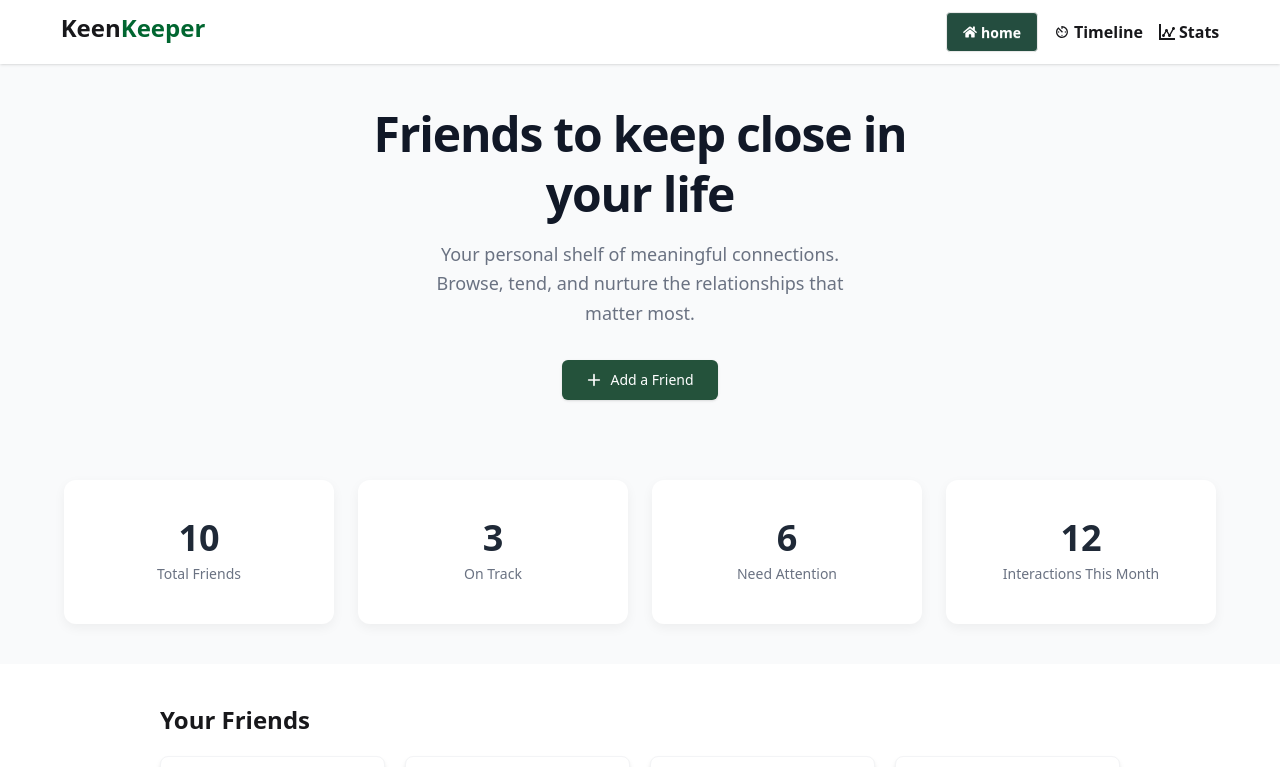
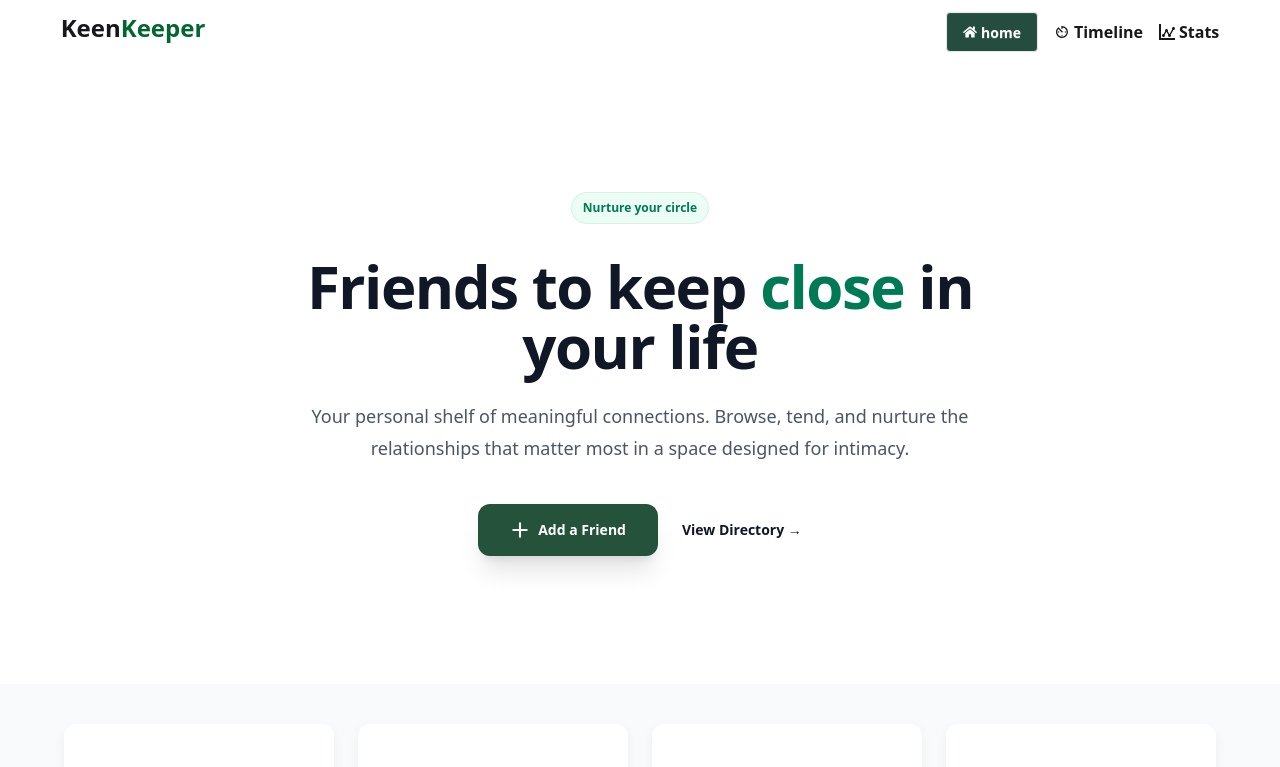
Before and after one commit to noorispeace1/keen-keeper, a Next.js app: page / in a window 1280 px wide. Shown: the top 767 px of the page. Built offline with nearby package versions, Linux system fonts and the light colour scheme.

Commit message:
toastify added

```diff
--- a/src/components/banner/Banner.jsx
+++ b/src/components/banner/Banner.jsx
@@ -2,25 +2,55 @@ import React from 'react';
 
 const Banner = () => {
     return (
-        <section className="bg-gray-50 flex items-center justify-center p-8 py-10 ">
-            <div className="max-w-xl text-center flex flex-col items-center">
+        <section className="relative overflow-hidden bg-white py-20 lg:py-32">
+            {/* Background Decoration - Soft Glows */}
+            <div className="absolute left-1/2 top-0 -z-10 h-[400px] w-full -translate-x-1/2 [mask-image:radial-gradient(closest-side,white,transparent)] sm:h-[600px]">
+                <div className="absolute inset-0 bg-gradient-to-r from-[#f0fdf4] to-[#eff6ff] opacity-40"></div>
+                <div className="absolute -top-20 left-1/2 h-[300px] w-[500px] -translate-x-1/2 rounded-full bg-emerald-100/50 blur-[100px]"></div>
+            </div>
 
-                <h1 className="text-4xl sm:text-5xl font-extrabold text-[#111827] mb-4 leading-tight tracking-tight">
-                    Friends to keep close in your life
+            <div className="mx-auto max-w-7xl px-6 lg:px-8">
+                <div className="mx-auto max-w-2xl text-center">
+                    {/* Badge Indicator */}
+                    <div className="mb-8 flex justify-center">
+                        <span className="rounded-full bg-emerald-50 px-3 py-1 text-xs font-semibold leading-6 text-emerald-700 ring-1 ring-inset ring-emerald-600/10">
+                            Nurture your circle
+                        </span>
+                    </div>
+
+                    {/* Heading with Character */}
+                    <h1 className="text-4xl font-bold tracking-tight text-gray-900 sm:text-6xl">
+                        Friends to keep <span className="text-emerald-700">close</span> in your life
                     </h1>
 
-                <p className="text-gray-500 text-base sm:text-lg mb-8 max-w-md mx-auto leading-relaxed">
-                    Your personal shelf of meaningful connections. Browse, tend, and nurture the relationships that matter most.
+                    {/* Refined Description */}
+                    <p className="mt-6 text-lg leading-8 text-gray-600">
+                        Your personal shelf of meaningful connections. Browse, tend, and nurture the relationships that matter most in a space designed for intimacy.
                     </p>
 
-                <button className="bg-[#24523B] hover:bg-[#1a3d2c] text-white font-medium text-sm py-2.5 px-6 rounded-md flex items-center gap-2 shadow-sm transition-all duration-150">
-                    <svg className="w-4 h-4 text-white" fill="none" stroke="currentColor" viewBox="0 0 24 24">
+                    {/* Actions */}
+                    <div className="mt-10 flex items-center justify-center gap-x-6">
+                        <button className="group relative flex items-center gap-x-2 rounded-xl bg-[#24523B] px-8 py-4 text-sm font-semibold text-white shadow-xl transition-all hover:bg-[#1a3d2c] hover:shadow-emerald-900/20 active:scale-95">
+                            <svg
+                                className="h-5 w-5 transition-transform group-hover:rotate-90"
+                                fill="none"
+                                stroke="currentColor"
+                                viewBox="0 0 24 24"
+                            >
                                 <path strokeLinecap="round" strokeLinejoin="round" strokeWidth="2.5" d="M12 4v16m8-8H4"></path>
                             </svg>
                             Add a Friend
                         </button>
 
+                        <button className="text-sm font-semibold leading-6 text-gray-900 hover:text-emerald-700 transition-colors">
+                            View Directory <span aria-hidden="true">→</span>
+                        </button>
                     </div>
+                </div>
+            </div>
+
+            {/* Subtle Grid Bottom Fade */}
+            <div className="absolute bottom-0 left-0 right-0 h-24 bg-gradient-to-t from-white to-transparent"></div>
         </section>
     );
 };
```
Lines whose indentation alone changed are shown as unchanged.
